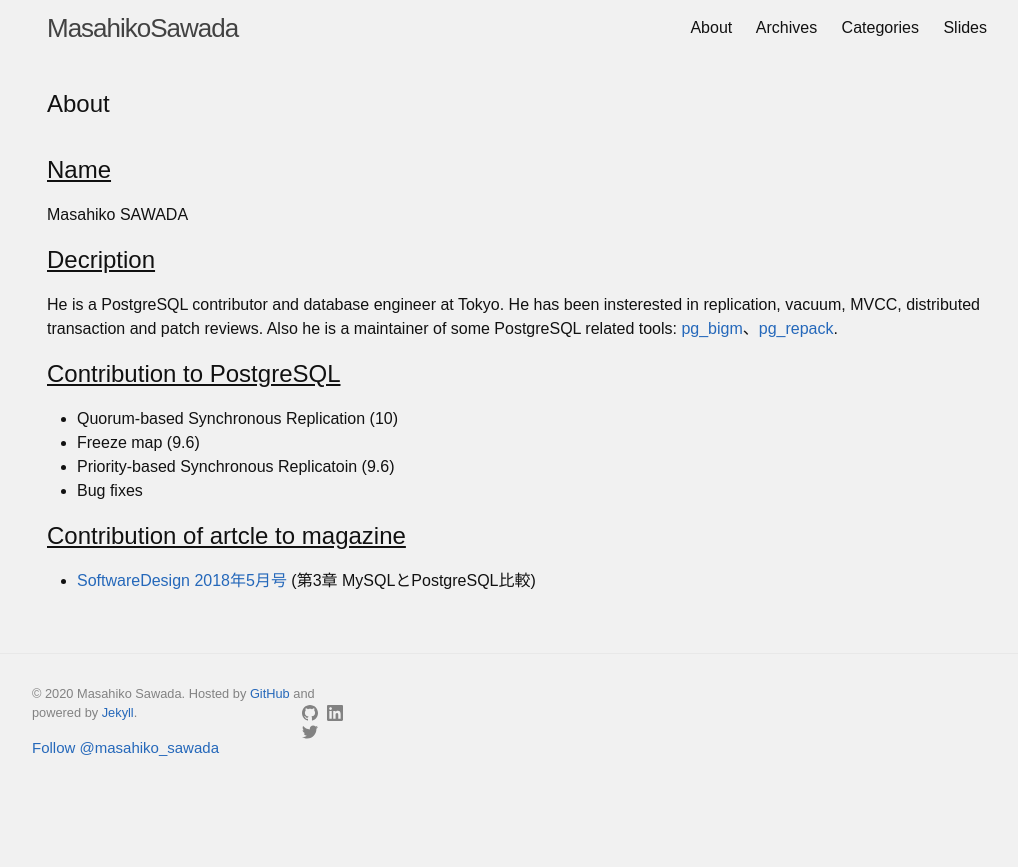
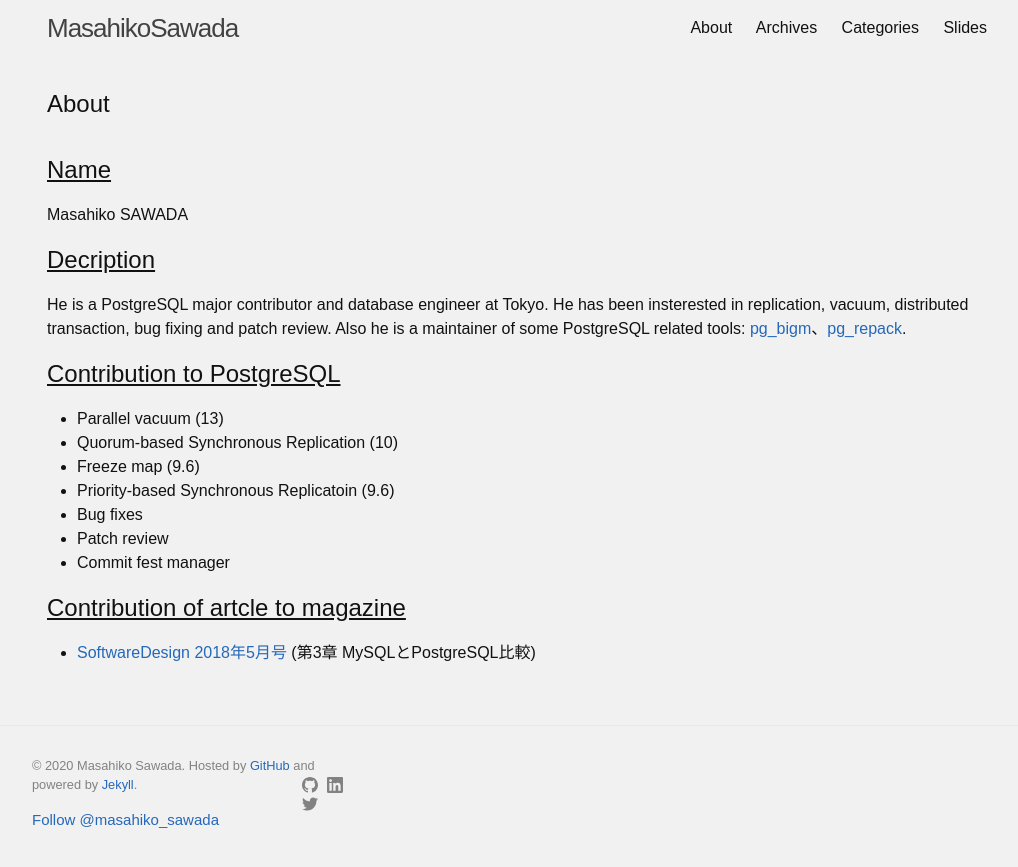
Before and after one commit to MasahikoSawada/masahikosawada.github.io, a Jekyll site: the page built from about.md, in a window 1280 px wide. Shown: the top 867 px of the page, without its empty margins (123-1141 px from the left). Built offline with Jekyll 4.4.1, drawn with Linux system fonts in a browser that asks for light colours; comment, search, counter and statistics services are not loaded.

Commit message:
Update about.md

```diff
--- a/about.md
+++ b/about.md
@@ -8,13 +8,16 @@
 Masahiko SAWADA
 
 ## Decription
-He is a PostgreSQL contributor and database engineer at Tokyo. He has been insterested in replication, vacuum, MVCC, distributed transaction and patch reviews. Also he is a maintainer of some PostgreSQL related tools: [pg_bigm](http://pgbigm.osdn.jp/)、[pg_repack](https://reorg.github.io/pg_repack/jp/).
+He is a PostgreSQL major contributor and database engineer at Tokyo. He has been insterested in replication, vacuum, distributed transaction, bug fixing and patch review. Also he is a maintainer of some PostgreSQL related tools: [pg_bigm](http://pgbigm.osdn.jp/)、[pg_repack](https://reorg.github.io/pg_repack/jp/).
 
 ## Contribution to PostgreSQL
+* Parallel vacuum (13)
 * Quorum-based Synchronous Replication (10)
 * Freeze map (9.6)
 * Priority-based Synchronous Replicatoin (9.6)
 * Bug fixes
+* Patch review
+* Commit fest manager
 
 ## Contribution of artcle to magazine
 * [SoftwareDesign 2018年5月号](http://gihyo.jp/magazine/SD/archive/2018/201805) (第3章 MySQLとPostgreSQL比較)
```
